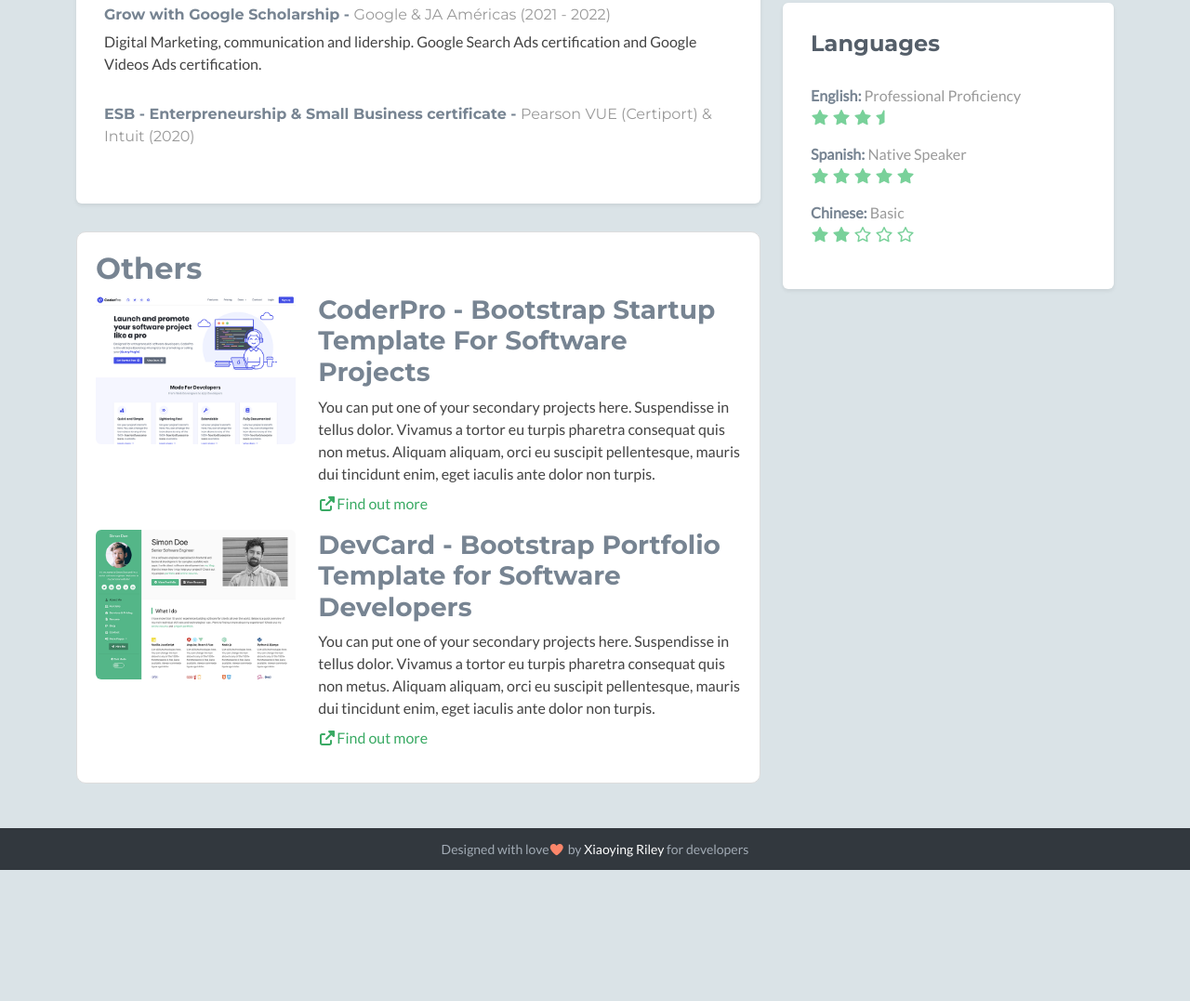
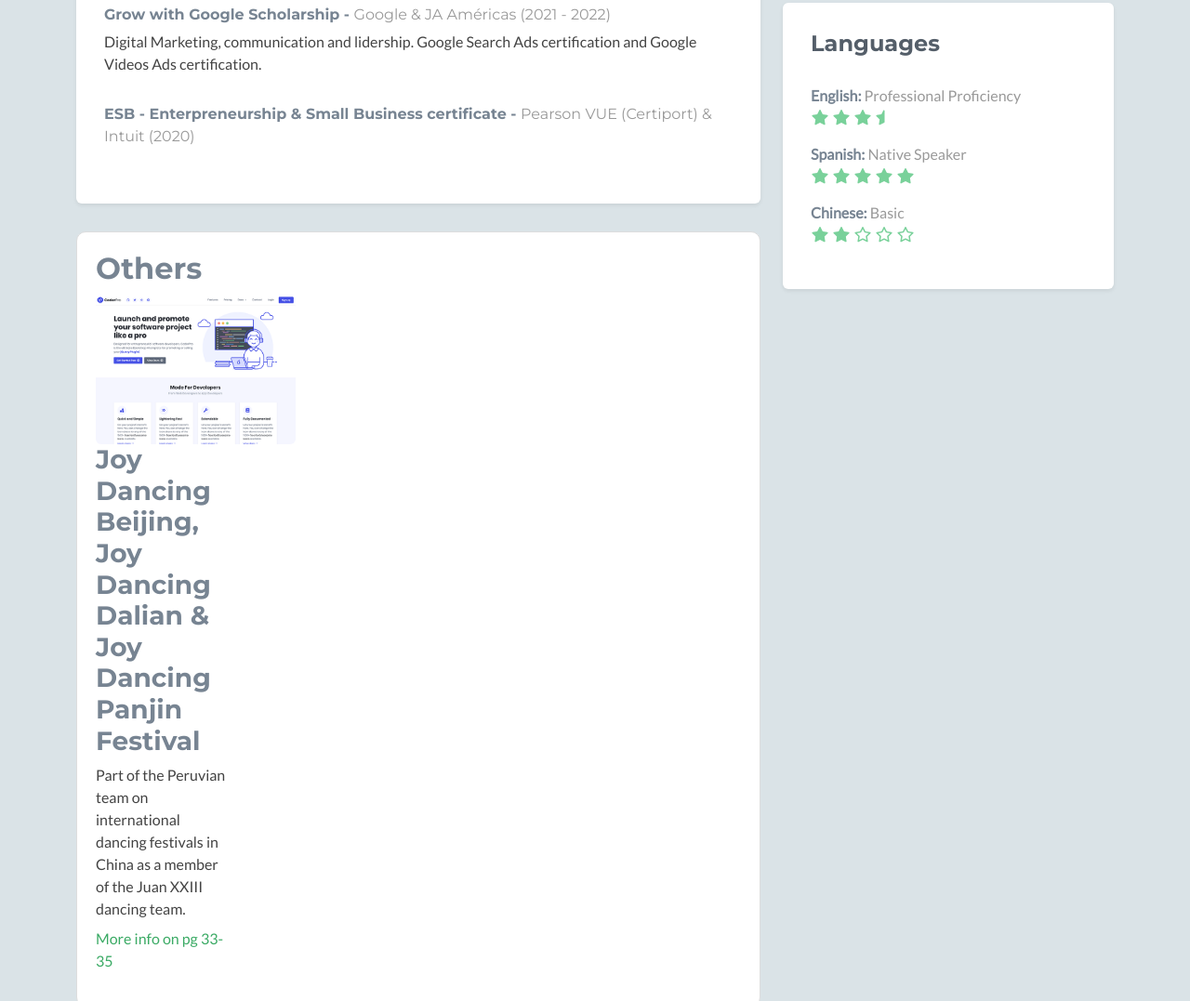
Before and after one commit to gianella-rocca/Portafolio, a plain HTML site: page index.html in a window 1280 px wide. Shown: the part 1440-2517 px from the top of the page at 93% size. Before the commit the page ends 2376 px from the top, so only its background shows below. Drawn offline with nearby package versions, Linux system fonts and the light colour scheme; no server answers; a script that the page names is missing; some icons are missing.

Commit message:
Update index.html

```diff
--- a/index.html
+++ b/index.html
@@ -145,29 +145,15 @@
 
 		            <!-- Primer elemento con imagen pequeña al lado del texto -->
 		            <div class="item row">
-		                <a class="col-md-4 col-12" href="https://themes.3rdwavemedia.com/bootstrap-templates/startup/coderpro-bootstrap-4-startup-template-for-software-projects/" target="_blank">
+		                <div class="col-md-4 col-12" >
 		                    <img class="img-fluid project-image rounded" src="assets/images/projects/project-1.png" alt="project name" />
-		                </a>
+
 		                <div class="desc col-md-8 col-12">
-		                    <h3 class="title">CoderPro - Bootstrap Startup Template For Software Projects</h3>
-		                    <p class="mb-2">You can put one of your secondary projects here. Suspendisse in tellus dolor. Vivamus a tortor eu turpis pharetra consequat quis non metus. Aliquam aliquam, orci eu suscipit pellentesque, mauris dui tincidunt enim, eget iaculis ante dolor non turpis.</p>
-		                    <p><a class="more-link" href="https://themes.3rdwavemedia.com/bootstrap-templates/startup/coderpro-bootstrap-4-startup-template-for-software-projects/" target="_blank"><i class="fas fa-external-link-alt"></i>Find out more</a></p>
+		                    <h3 class="title">Joy Dancing Beijing, Joy Dancing Dalian &amp; Joy Dancing Panjin Festival </h3>
+		                    <p class="mb-2">Part of the Peruvian team on international dancing festivals in China as a member of the Juan XXIII dancing team. </p>
+		                    <p><a class="more-link" href="https://issuu.com/boletinj23/docs/revistaj23.22"></i>More info on pg 33-35</a></p>
 		                </div><!--//desc-->
 		            </div><!--//item-->
-
-		            <!-- Segundo elemento (sin cambios) -->
-		            <div class="item row">
-		                <a class="col-md-4 col-12" href="https://themes.3rdwavemedia.com/bootstrap-templates/resume/devcard-bootstrap-4-vcard-portfolio-template-for-software-developers/" target="_blank">
-		                    <img class="img-fluid project-image rounded" src="assets/images/projects/project-2.png" alt="project name" />
-		                </a>
-		                <div class="desc col-md-8 col-12">
-		                    <h3 class="title">DevCard - Bootstrap Portfolio Template for Software Developers</h3>
-		                    <p class="mb-2">You can put one of your secondary projects here. Suspendisse in tellus dolor. Vivamus a tortor eu turpis pharetra consequat quis non metus. Aliquam aliquam, orci eu suscipit pellentesque, mauris dui tincidunt enim, eget iaculis ante dolor non turpis.</p>
-		                    <p><a class="more-link" href="https://themes.3rdwavemedia.com/bootstrap-templates/resume/devcard-bootstrap-4-vcard-portfolio-template-for-software-developers/" target="_blank"><i class="fas fa-external-link-alt"></i>Find out more</a></p>
-		                </div><!--//desc-->
-		            </div><!--//item-->
-
-		            <!-- Puedes agregar más elementos 'item' según sea necesario -->
 
 		        </div><!--//content-->
 		    </div><!--//section-inner-->
```
